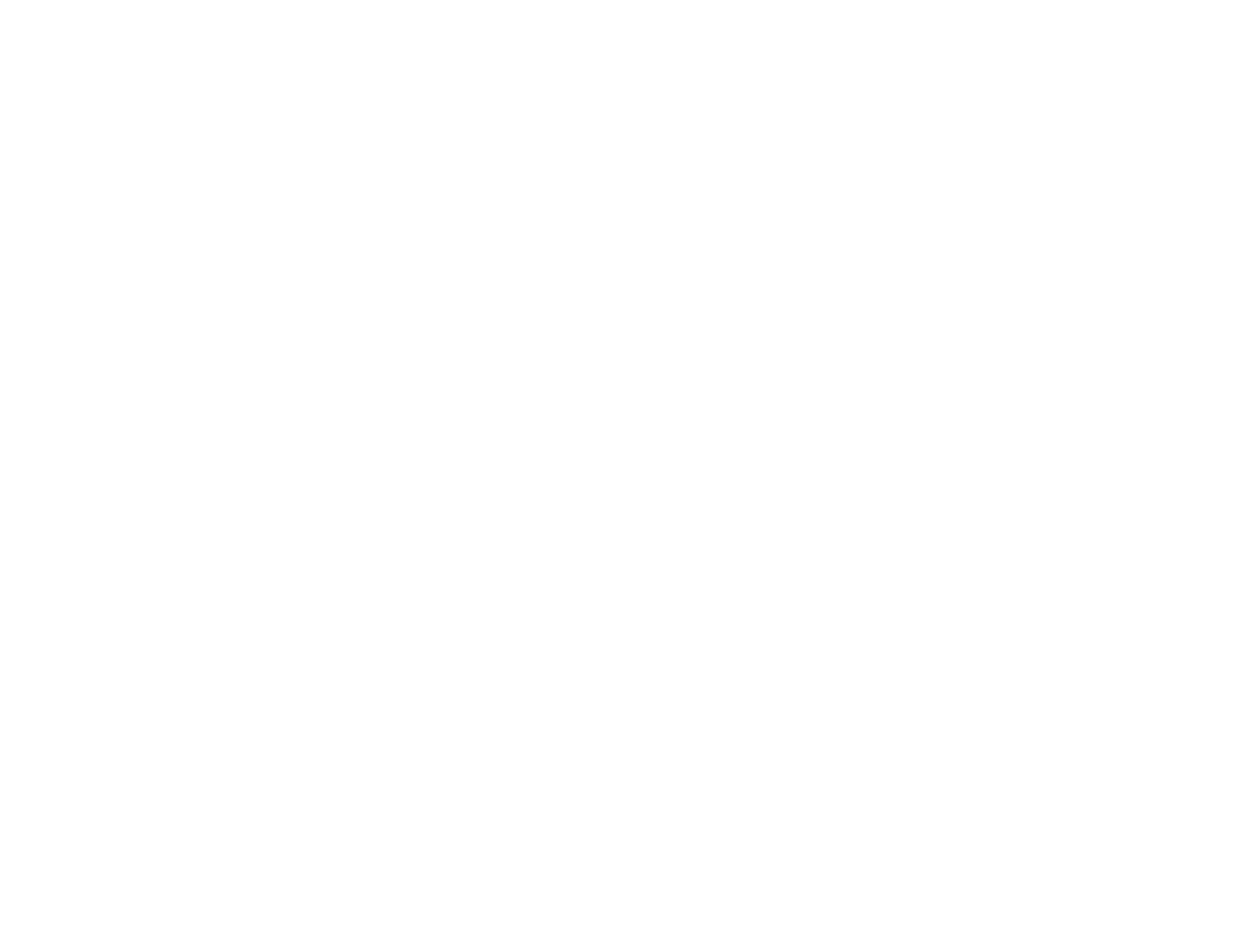
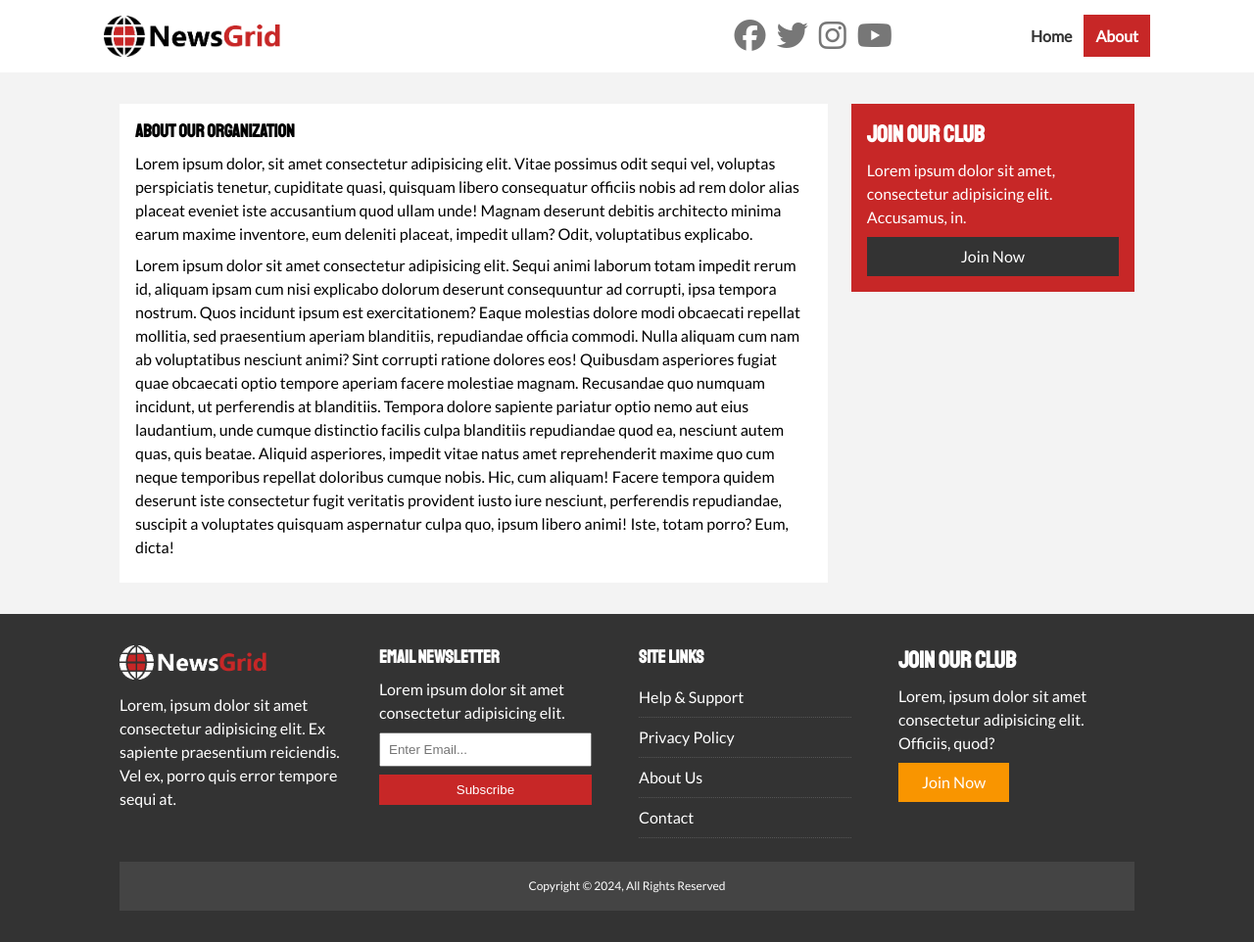
Before and after one commit to emre1n/html-css-projects, a plain HTML site: page 07-newsgrid/about.html in a window 1280 px wide. Shown: the whole page at 98% size. Before the commit the page ends 800 px from the top, so only its background shows below. Drawn offline with Linux system fonts and the light colour scheme.

Commit message:
add about page

```diff
--- a/07-newsgrid/about.html
+++ b/07-newsgrid/about.html
@@ -0,0 +1,131 @@
+<!DOCTYPE html>
+<html lang="en">
+  <head>
+    <meta charset="UTF-8" />
+    <meta name="viewport" content="width=device-width, initial-scale=1.0" />
+    <link
+      rel="stylesheet"
+      href="https://cdnjs.cloudflare.com/ajax/libs/font-awesome/6.5.1/css/all.min.css"
+      integrity="sha512-DTOQO9RWCH3ppGqcWaEA1BIZOC6xxalwEsw9c2QQeAIftl+Vegovlnee1c9QX4TctnWMn13TZye+giMm8e2LwA=="
+      crossorigin="anonymous"
+      referrerpolicy="no-referrer"
+    />
+    <link
+      href="https://fonts.googleapis.com/css2?family=Lato&family=Staatliches&display=swap"
+      rel="stylesheet"
+    />
+    <link rel="stylesheet" href="css/style.css" />
+    <link
+      rel="stylesheet"
+      media="screen and (max-width: 768px)"
+      href="css/mobile.css"
+    />
+    <link rel="shortcut icon" type="image/x-icon" href="favicon.ico" />
+    <title>NewsGrid | About</title>
+  </head>
+  <body>
+    <nav id="main-nav">
+      <div class="container">
+        <img src="img/logo.png" alt="NewsGrid" class="logo" />
+        <div class="social">
+          <a href="#"><i class="fab fa-facebook fa-2x"></i></a>
+          <a href="#"><i class="fab fa-twitter fa-2x"></i></a>
+          <a href="#"><i class="fab fa-instagram fa-2x"></i></a>
+          <a href="#"><i class="fab fa-youtube fa-2x"></i></a>
+        </div>
+        <ul>
+          <li><a href="index.html">Home</a></li>
+          <li><a class="current" href="about.html">About</a></li>
+        </ul>
+      </div>
+    </nav>
+
+    <section id="about">
+      <div class="container">
+        <div class="page-container">
+          <article class="card">
+            <h1 class="l-heading">About Our Organization</h1>
+            <p>
+              Lorem ipsum dolor, sit amet consectetur adipisicing elit. Vitae
+              possimus odit sequi vel, voluptas perspiciatis tenetur, cupiditate
+              quasi, quisquam libero consequatur officiis nobis ad rem dolor
+              alias placeat eveniet iste accusantium quod ullam unde! Magnam
+              deserunt debitis architecto minima earum maxime inventore, eum
+              deleniti placeat, impedit ullam? Odit, voluptatibus explicabo.
+            </p>
+            <p>
+              Lorem ipsum dolor sit amet consectetur adipisicing elit. Sequi
+              animi laborum totam impedit rerum id, aliquam ipsam cum nisi
+              explicabo dolorum deserunt consequuntur ad corrupti, ipsa tempora
+              nostrum. Quos incidunt ipsum est exercitationem? Eaque molestias
+              dolore modi obcaecati repellat mollitia, sed praesentium aperiam
+              blanditiis, repudiandae officia commodi. Nulla aliquam cum nam ab
+              voluptatibus nesciunt animi? Sint corrupti ratione dolores eos!
+              Quibusdam asperiores fugiat quae obcaecati optio tempore aperiam
+              facere molestiae magnam. Recusandae quo numquam incidunt, ut
+              perferendis at blanditiis. Tempora dolore sapiente pariatur optio
+              nemo aut eius laudantium, unde cumque distinctio facilis culpa
+              blanditiis repudiandae quod ea, nesciunt autem quas, quis beatae.
+              Aliquid asperiores, impedit vitae natus amet reprehenderit maxime
+              quo cum neque temporibus repellat doloribus cumque nobis. Hic, cum
+              aliquam! Facere tempora quidem deserunt iste consectetur fugit
+              veritatis provident iusto iure nesciunt, perferendis repudiandae,
+              suscipit a voluptates quisquam aspernatur culpa quo, ipsum libero
+              animi! Iste, totam porro? Eum, dicta!
+            </p>
+          </article>
+          <aside class="card bg-primary">
+            <h2>Join Our Club</h2>
+            <p>
+              Lorem ipsum dolor sit amet, consectetur adipisicing elit.
+              Accusamus, in.
+            </p>
+            <a href="#" class="btn btn-dark btn-block">Join Now</a>
+          </aside>
+        </div>
+      </div>
+    </section>
+
+    <!-- Footer -->
+    <footer id="main-footer" class="py-2">
+      <div class="container footer-container">
+        <div>
+          <img src="img/logo_light.png" alt="NewsGrid Logo Light" />
+          <p>
+            Lorem, ipsum dolor sit amet consectetur adipisicing elit. Ex
+            sapiente praesentium reiciendis. Vel ex, porro quis error tempore
+            sequi at.
+          </p>
+        </div>
+        <div>
+          <h3>Email Newsletter</h3>
+          <p>Lorem ipsum dolor sit amet consectetur adipisicing elit.</p>
+          <form>
+            <input type="email" placeholder="Enter Email..." />
+            <input type="submit" value="Subscribe" class="btn btn-primary" />
+          </form>
+        </div>
+        <div>
+          <h3>Site Links</h3>
+          <ul class="list">
+            <li><a href="#">Help & Support</a></li>
+            <li><a href="#">Privacy Policy</a></li>
+            <li><a href="#">About Us</a></li>
+            <li><a href="#">Contact</a></li>
+          </ul>
+        </div>
+        <div>
+          <h2>Join Our Club</h2>
+          <p>
+            Lorem, ipsum dolor sit amet consectetur adipisicing elit. Officiis,
+            quod?
+          </p>
+          <a href="#" class="btn btn-secondary">Join Now</a>
+        </div>
+        <div>
+          <p>Copyright &copy; 2024, All Rights Reserved</p>
+        </div>
+      </div>
+    </footer>
+  </body>
+</html>
--- a/07-newsgrid/css/style.css
+++ b/07-newsgrid/css/style.css
@@ -172,6 +172,18 @@ h6 {
   color: var(--primary-color) !important;
 }
 
+/* Inner page grid container */
+.page-container {
+  display: grid;
+  grid-template-columns: 5fr 2fr;
+  margin: 2rem 0;
+  grid-gap: 1.5rem;
+}
+
+.page-container > *:first-child {
+  grid-row: 1 / span 3;
+}
+
 /* Navigation */
 #main-nav {
   background: #fff;
```
